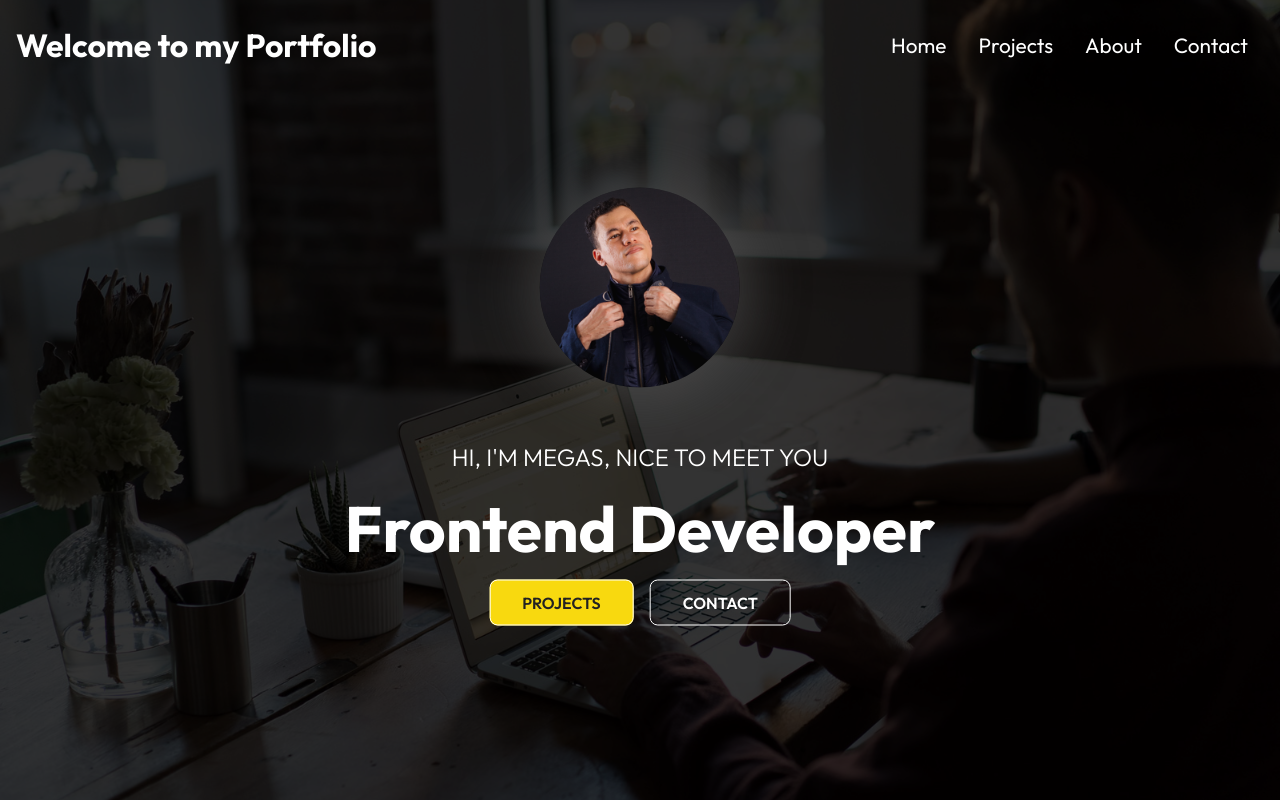
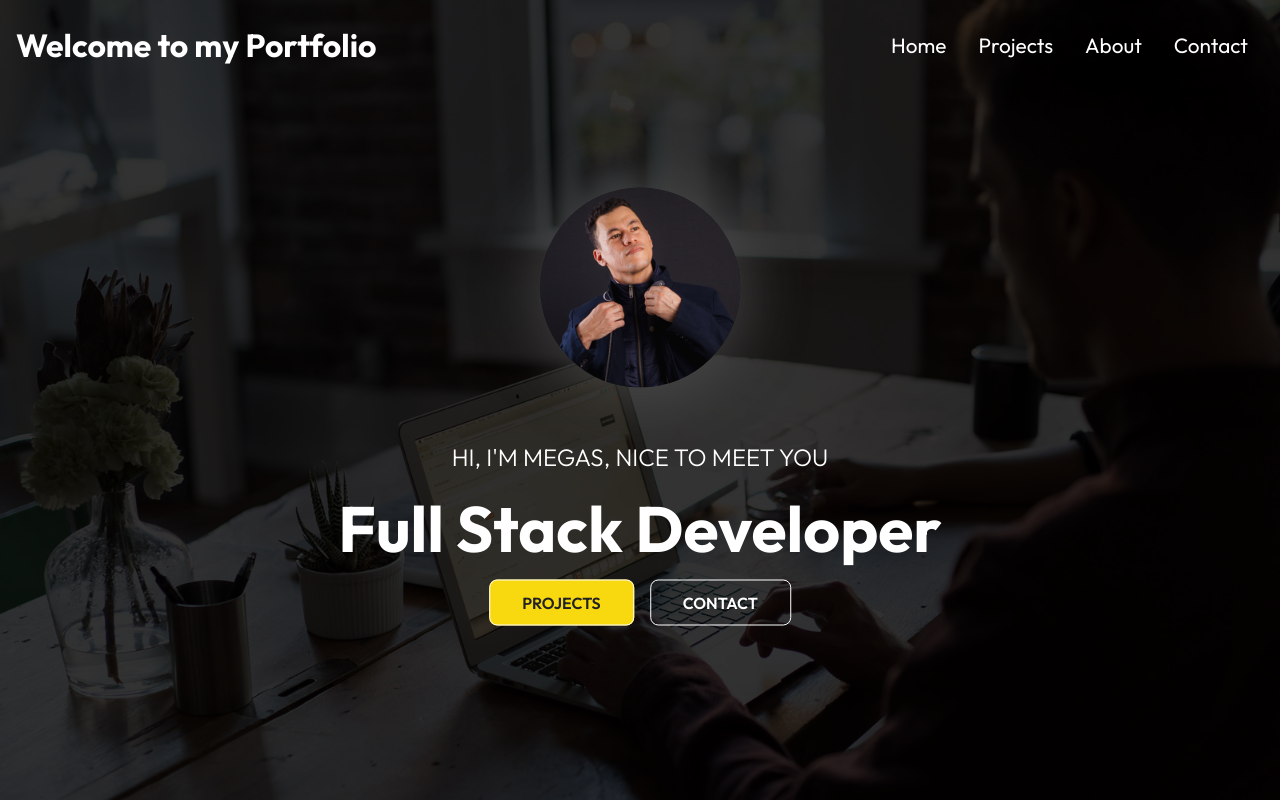
Before and after one commit to Megas-MDN/my-portfolio, a React (Create React App) app: page /#/ in a window 1280 px wide. Shown: the top 800 px of the page. Built offline with nearby package versions, Linux system fonts and the light colour scheme; no server answers.

Commit message:
Update Hero.js

```diff
--- a/src/components/Hero.js
+++ b/src/components/Hero.js
@@ -14,7 +14,7 @@ const Hero = () => {
       <div className='content'>
       <img src={srcImage} alt="My-foto" className='my-image'/>
         <p>Hi, I'm Megas, nice to meet you</p>
-        <h1>Frontend Developer</h1>
+        <h1>Full Stack Developer</h1>
       <div>
         <Link to='/projects' className='btn'>Projects</Link>
         <Link to='contact' className='btn btn-light'>Contact</Link>
```
